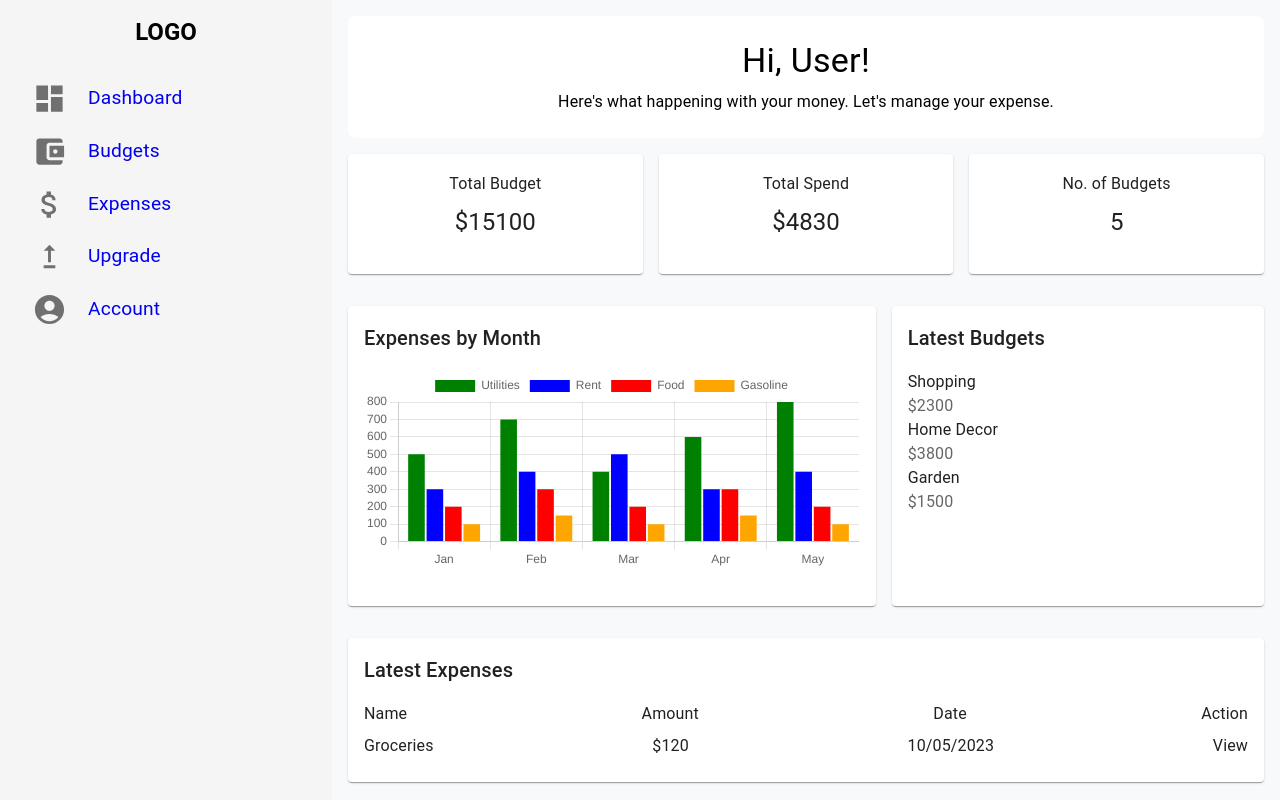
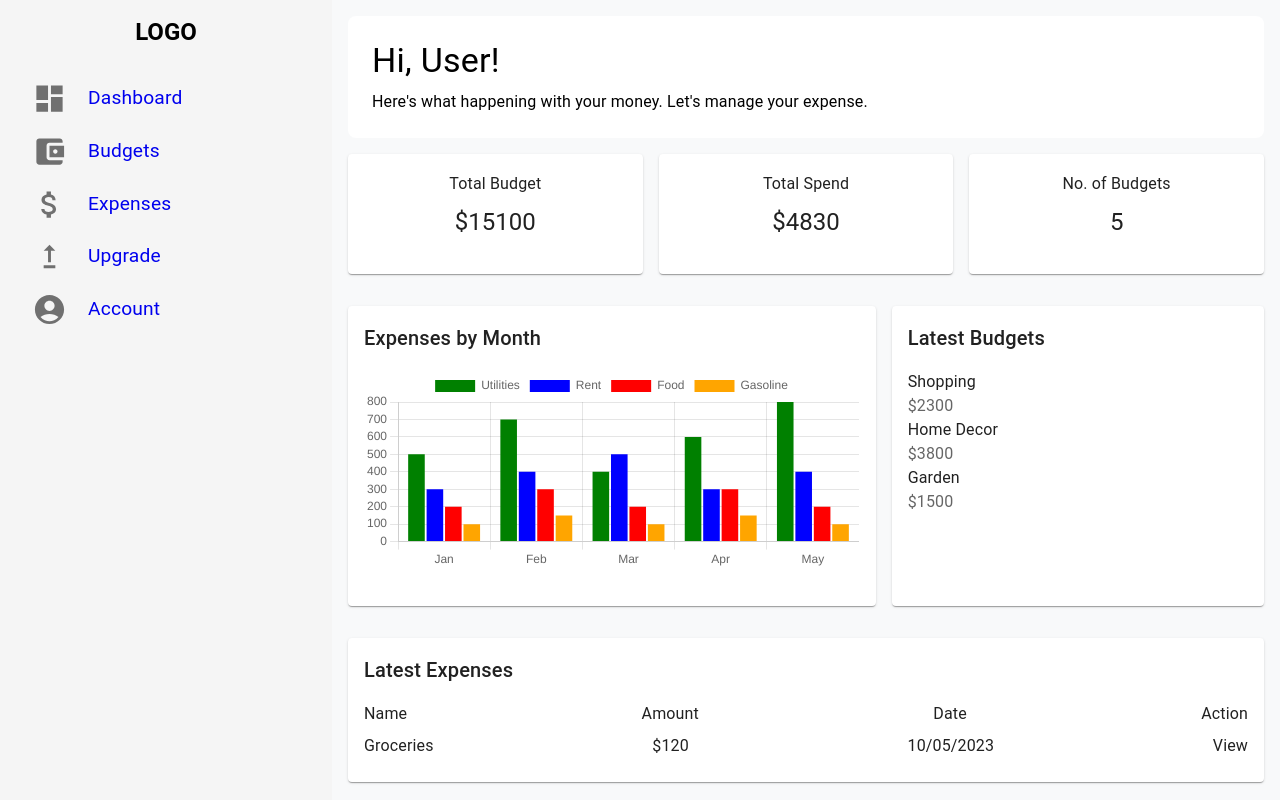
Before and after one commit to DioneCabigas/CSIT340BudgetTracker, a React (Create React App) app in the folder budget-tracker/: page / in a window 1280 px wide. Built offline with nearby package versions, Linux system fonts and the light colour scheme.

Commit message:
Update Dashboard.jsx

```diff
--- a/budget-tracker/src/Dashboard.jsx
+++ b/budget-tracker/src/Dashboard.jsx
@@ -22,16 +22,13 @@ const Dashboard = () => {
       {/* Sidebar */}
       <Sidebar />
 
-      {/* Main Content */}
       <main style={{ flex: 1, padding: "1rem" }}>
-        {/* Header Section */}
         <div
           style={{
             backgroundColor: "#fff",
             padding: "1.5rem",
             borderRadius: "8px",
             marginBottom: "1rem",
-            textAlign: "center",
           }}
         >
           <Typography variant="h4">Hi, User!</Typography>
@@ -40,7 +37,7 @@ const Dashboard = () => {
           </Typography>
         </div>
 
-        {/* Top Statistics */}
+        {/* Statistics | To be changed */}
         <Grid container spacing={2}>
           <Grid item xs={12} sm={4}>
             <Card style={{ textAlign: "center", height: "120px" }}>
@@ -68,7 +65,7 @@ const Dashboard = () => {
           </Grid>
         </Grid>
 
-        {/* Chart and Latest Budgets */}
+        {/* Chart | Update once thers data */}
         <Grid container spacing={2} style={{ marginTop: "1rem" }}>
           <Grid item xs={12} md={7}>
             <Card style={{ height: "300px" }}>
@@ -115,7 +112,6 @@ const Dashboard = () => {
                   <Typography>10/05/2023</Typography>
                   <Typography>View</Typography>
                 </div>
-                {/* Additional rows for mock expenses */}
               </CardContent>
             </Card>
           </Grid>
```
